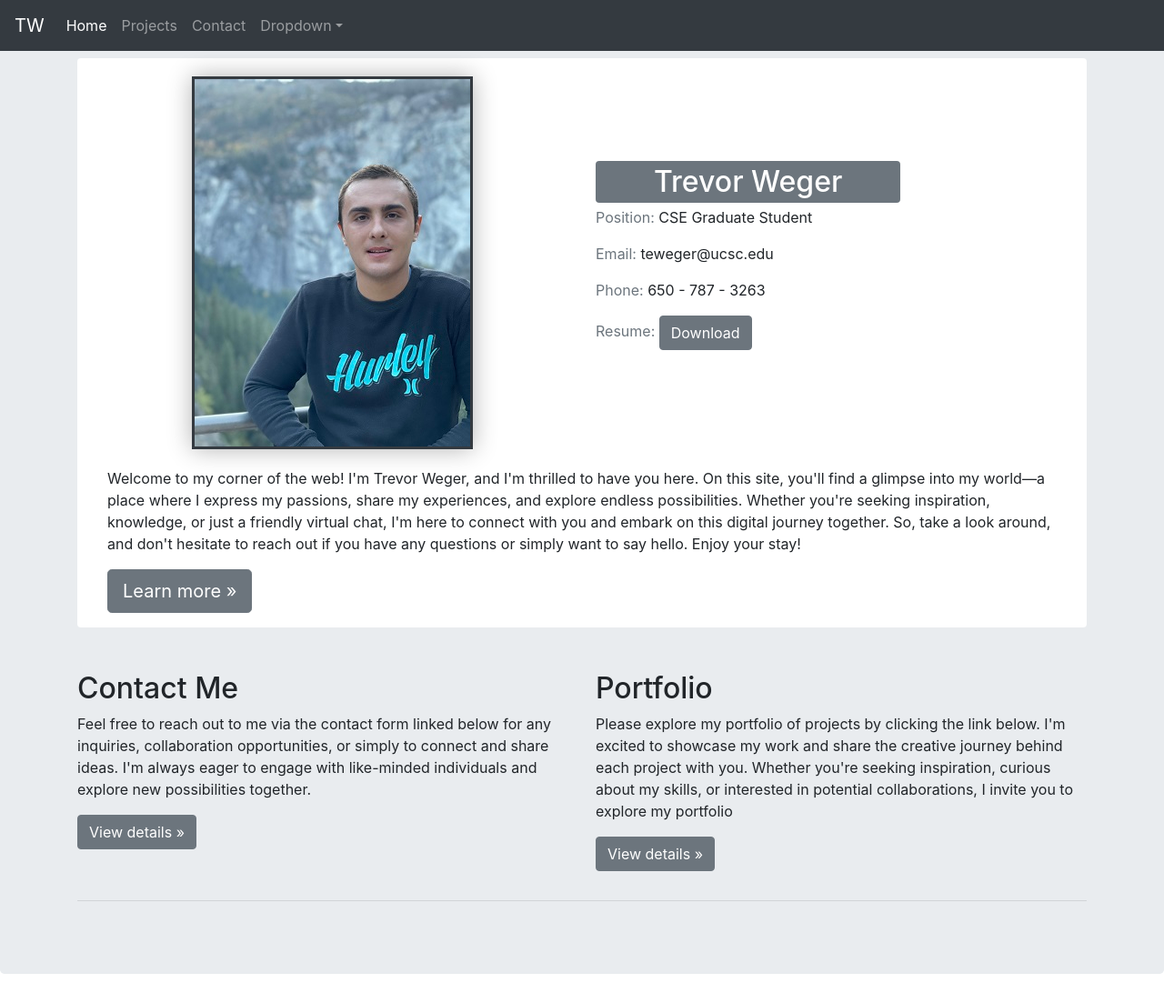
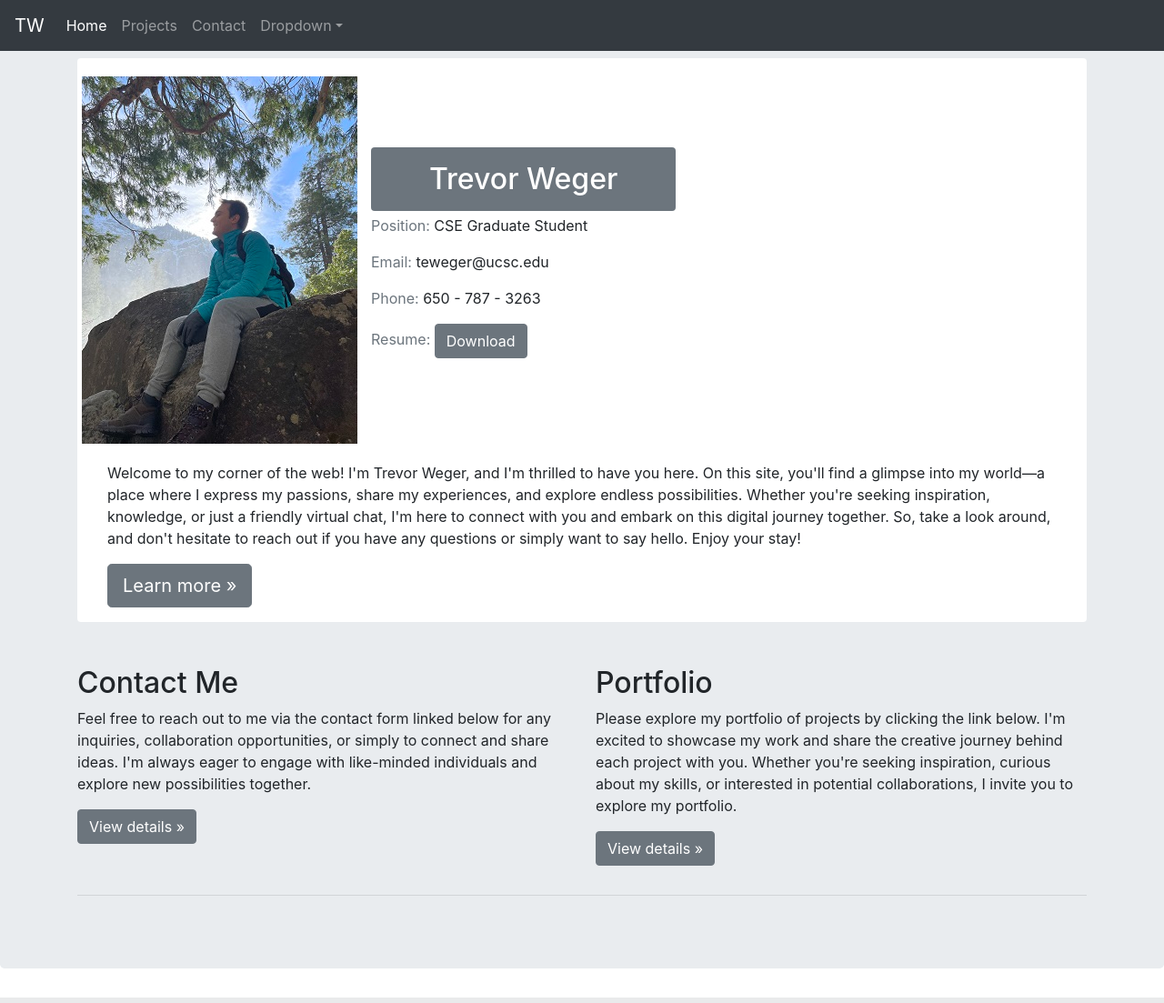
Before and after one commit to Teweger/Portfolio, a Django app: page / in a window 1280 px wide. Shown: the whole page at 91% size. Run offline with Django 4.2, Linux system fonts and the light colour scheme; some libraries are stand-ins or nearby versions.

Commit message:
update -style --homepage

```diff
--- a/pages/templates/pages/home.html
+++ b/pages/templates/pages/home.html
@@ -6,39 +6,28 @@
 
 {% load static %}
 
+
 <main role="main">
-
     <!-- Main jumbotron -->
   <div class="jumbotron">
     <div class="container">
       <div class="row">
-            <div class="col-lg-12 mb-4 mb-sm-5">
-              <div class="card card-style1 border-0">
+        <div class="col-lg-12 mb-4 mb-sm-5" >
+          <div class="card card-homepage card-style1 border-0">
             <div class="card-body p-1-9 p-sm-2-3 p-md-6 p-lg-7">
               <div class="row align-items-center">
-                        <style>
-                          .styled-portrait {
-                            display: block;
-                            margin: 0 auto;
-                            border: 3px solid #343a40;
-                            box-shadow: 0px 0px 25px rgba(0, 0, 0, 0.3); /* Shadow effect */
-                          }
-                        </style>
-                        <img src="{% static 'images/profile.jpg' %}" alt="Portrait of John Doe" class="styled-portrait">
+                <img src="{% static 'images/profile.jpg' %}" alt="Portrait of Trevor Weger" class="styled-portrait" style="max-width: 100%;">
                 <div class="col-lg-6 px-xl-10">
-                              <div class="bg-secondary d-lg-inline-block py-1 px-3 mb-1 rounded">
-                                  <h3 class="h2 text-white px-5 mb-0">Trevor Weger</h3>
+                  <div class="bg-secondary d-lg-inline-block py-3 px-3 mb-1 rounded">
+                    <h3 class="h2 text-white px-5 mb-0" style="text-align: center;">Trevor Weger</h3>
                   </div>
                   <ul class="list-unstyled mb-1-9">
                     <li class="mb-2 mb-xl-3 display-28"><span class="display-26 text-secondary me-2 font-weight-600">Position:</span> CSE Graduate Student</li>
                     <li class="mb-2 mb-xl-3 display-28"><span class="display-26 text-secondary me-2 font-weight-600">Email:</span> teweger@ucsc.edu</li>
                     <li class="mb-2 mb-xl-3 display-28"><span class="display-26 text-secondary me-2 font-weight-600">Phone:</span> 650 - 787 - 3263</li>
                     <li class="mb-2 mb-xl-3 display-28">
-                                    <span class="display-26 text-secondary me-2 font-weight-600">
-                                      Resume:</span>
-                                    <a class="btn btn-secondary" href="{% url 'download_pdf' p='resume.pdf' %}" role="button">
-                                      Download
-                                    </a>
+                      <span class="display-26 text-secondary me-2 font-weight-600">Resume:</span>
+                      <a class="btn btn-secondary" href="{% url 'download_pdf' p='resume.pdf' %}" role="highlight-button"> Download</a>
                     </li>
                   </ul>
                   <ul class="social-icon-style1 list-unstyled mb-0 ps-0">
@@ -57,36 +46,47 @@
                   On this site, you'll find a glimpse into my world—a place where I express my passions,
                   share my experiences, and explore endless possibilities. Whether you're seeking inspiration,
                   knowledge, or just a friendly virtual chat, I'm here to connect with you and embark on this digital journey together.
-              So, take a look around, and don't hesitate to reach out if you have any questions or simply want to say hello. Enjoy your stay!</p>
-              <p><a class="btn btn-secondary btn-lg" href="#" role="button">Learn more &raquo;</a></p>
+                  So, take a look around, and don't hesitate to reach out if you have any questions or simply want to say hello. Enjoy your stay!
+                </p>
+                <p>
+                  <a class="btn btn-secondary btn-lg" href="#" role="button">Learn more &raquo;</a>
+                </p>
+            </div>
+            </div>
+          </div>
+        </div>
+        <div class="container">
+          <!-- row of columns -->
+          <div class="row row-homepage">
+            <div class="col-md-6">
+              <h2>Contact Me</h2>
+                <p>
+                  Feel free to reach out to me via the contact form linked below for any inquiries,
+                  collaboration opportunities, or simply to connect and share ideas.
+                  I'm always eager to engage with like-minded individuals and explore new possibilities together.
+                </p>
+                <p>
+                  <a class="btn btn-secondary" href="{% url 'contact' %}" role="button">View details &raquo;</a>
+                </p>
+            </div>
+            <div class="col-md-6">
+              <h2>Portfolio</h2>
+                <p>
+                  Please explore my portfolio of projects by clicking the link below. I'm excited
+                  to showcase my work and share the creative journey behind each project with you.
+                  Whether you're seeking inspiration, curious about my skills, or interested in potential
+                  collaborations, I invite you to explore my portfolio.
+                </p>
+                <p>
+                  <a class="btn btn-secondary" href="{% url 'project_index'%}" role="button">View details &raquo;</a>
+                </p>
+            </div>
+          </div>
+          <hr>
         </div>
       </div>
     </div>
   </div>
 
-    <div class="container">
-        <!-- row of columns -->
-        <div class="row">
-            <div class="col-md-6">
-                <h2>Contact Me</h2>
-                <p>Feel free to reach out to me via the contact form linked below for any inquiries,
-                  collaboration opportunities, or simply to connect and share ideas.
-                  I'm always eager to engage with like-minded individuals and explore new possibilities together.</p>
-                <p><a class="btn btn-secondary" href="{% url 'contact' %}" role="button">View details &raquo;</a></p>
-            </div>
-            <div class="col-md-6">
-                <h2>Portfolio</h2>
-                <p>Please explore my portfolio of projects by clicking the link below. I'm excited
-                   to showcase my work and share the creative journey behind each project with you.
-                   Whether you're seeking inspiration, curious about my skills, or interested in potential
-                   collaborations, I invite you to explore my portfolio </p>
-                <p><a class="btn btn-secondary" href="{% url 'project_index'%}" role="button">View details &raquo;</a></p>
-            </div>
-        </div>
-
-        <hr>
-
-    </div> <!-- /container -->
-
 </main>
 {% endblock %}
--- a/projects/models.py
+++ b/projects/models.py
@@ -6,6 +6,6 @@ from django.db import models
 class Project(models.Model):
     title = models.CharField(max_length=100)
     description = models.TextField()
-    technology = models.CharField(max_length=20)
+    technology = models.CharField(max_length=100)
     image = models.FileField(upload_to="project_images/", blank=True)
     github_link = models.URLField(max_length=200, blank=True, null=True)
--- a/projects/templates/projects/project_index.html
+++ b/projects/templates/projects/project_index.html
@@ -34,7 +34,7 @@
             </div>
             <div class="card-body">
                 <h5 class="card-title">{{ project.title }}</h5>
-                <p class="card-text">{{ project.description }}</p>
+                <p class="card-text">{{ project.technology }}</p>
                 <a href="{% url 'project_detail' project.pk %}" class="btn btn-secondary">
                     Read More
                 </a>
--- a/templates/base.html
+++ b/templates/base.html
@@ -1,14 +1,12 @@
 <!-- templates/base.html -->
-
+{% load static %}
 <html lang="en">
 
     <head>
         <title>{% block title %}{% endblock %}</title>
-
         <!-- CSS only -->
         <link rel="stylesheet" href="https://stackpath.bootstrapcdn.com/bootstrap/4.5.0/css/bootstrap.min.css"
         integrity="sha384-9aIt2nRpC12Uk9gS9baDl411NQApFmC26EwAOH8WgZl5MYYxFfc+NcPb1dKGj7Sk" crossorigin="anonymous">
-
         <!-- JS, Popper.js, and jQuery -->
         <script src="https://code.jquery.com/jquery-3.5.1.slim.min.js"
         integrity="sha384-DfXdz2htPH0lsSSs5nCTpuj/zy4C+OGpamoFVy38MVBnE+IbbVYUew+OrCXaRkfj"
@@ -19,16 +17,10 @@
         <script src="https://stackpath.bootstrapcdn.com/bootstrap/4.5.0/js/bootstrap.min.js"
         integrity="sha384-OgVRvuATP1z7JjHLkuOU7Xw704+h835Lr+6QL9UvYjZE3Ipu6Tp75j7Bh/kR0JKI"
         crossorigin="anonymous"></script>
-
     </head>
 
     <nav class="navbar navbar-expand-md navbar-dark fixed-top bg-dark">
         <a class="navbar-brand" href="">TW</a>
-    <button class="navbar-toggler" type="button" data-toggle="collapse" data-target="#navbar"
-        aria-controls="navbar" aria-expanded="false" aria-label="Toggle navigation">
-        <span class="navbar-toggler-icon"></span>
-    </button>
-
         <div class="collapse navbar-collapse" id="navbar">
             <ul class="navbar-nav mr-auto">
                 <li class="nav-item {% if request.resolver_match.view_name == 'home' %}active{% endif %}">
@@ -53,7 +45,8 @@
         </div>
     </nav>
 
-<body>
+    <body class="fixed-background">
+        <link rel="stylesheet" type="text/css" href="{% static 'css/styles.css' %}">
         {% block content %}
         {% endblock %}
     </body>
```
Also changed, not shown: static/images/profile.jpg, 1 other file. Lines whose indentation alone changed are shown as unchanged.
